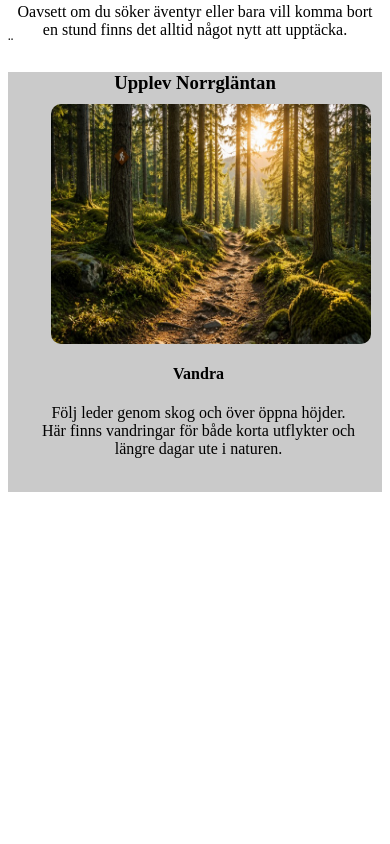
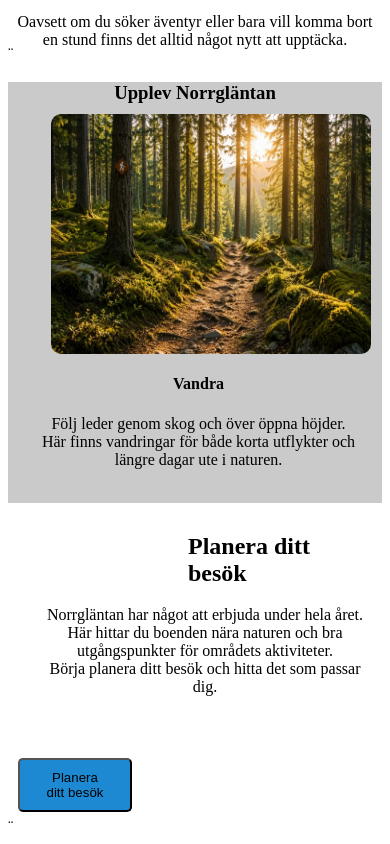
Before and after one commit to moka2604/laboration-3, a plain HTML site: page index.html in a window 390 px wide. Shown: the part 873-1717 px from the top of the page. Before the commit the page ends 1373 px from the top, so only its background shows below. Drawn offline with Linux system fonts and the light colour scheme.

Commit message:
Avslutande sektion klar för datorn

```diff
--- a/css/style.css
+++ b/css/style.css
@@ -88,7 +88,30 @@
 .box h4, p{
   text-align:center;
 }
-
+.avslut{
+  display:flex;
+  justify-content:space-between;
+  align-items:center;
+  padding:10px;
+}
+.avslut-text{
+  margin-left:20px;
+}
+.avslut h2{
+  margin-left:150px;
+}
+.avslut button{
+  background-color:rgb(167, 214, 91);
+  color:black;
+  padding:10px 25px;
+  border-radius:5px;
+  margin-right:15rem;
+  margin-top:30px;
+}
+.avslut button:hover{
+  background-color:rgb(56, 130, 67);
+  color:white;
+}
 
 @media screen and (max-width:767px){
   header{
@@ -110,6 +133,17 @@
   .hero-text button:hover{
     background-color:rgb(8, 72, 115);
   }
+  .avslut{
+    flex-direction:column;
+    align-items:flex-start;
+    gap:20px;
+  }
+  .avslut button{
+    background-color:rgb(29, 137, 210);
+  }
+  .avslut button:hover{
+    background-color:rgb(8, 72, 115);
+  }
 }
 @media screen and (min-width:768px){
   header{
--- a/index.html
+++ b/index.html
@@ -10,7 +10,7 @@
   <header>
     <nav>
       <div class="logo">
-        <p>Norrgläntan</p>
+        <h4>Norrgläntan</h4>
         <img src="images/logotyp_vit.png" alt="logotyp">
       </div>
       <ul>
@@ -59,5 +59,14 @@
         </p>
       </section>
     </article>
+    <div class="avslut">
+        <div class="avslut-text">
+        <h2>Planera ditt besök</h2>
+        <p>Norrgläntan har något att erbjuda under hela året.
+        <br>Här hittar du boenden nära naturen och bra utgångspunkter för områdets aktiviteter.
+        <br>Börja planera ditt besök och hitta det som passar dig.</p>
+      </div>
+      <button>Planera ditt besök</button>
+    </div>¨
 </body>
 </html>
```
